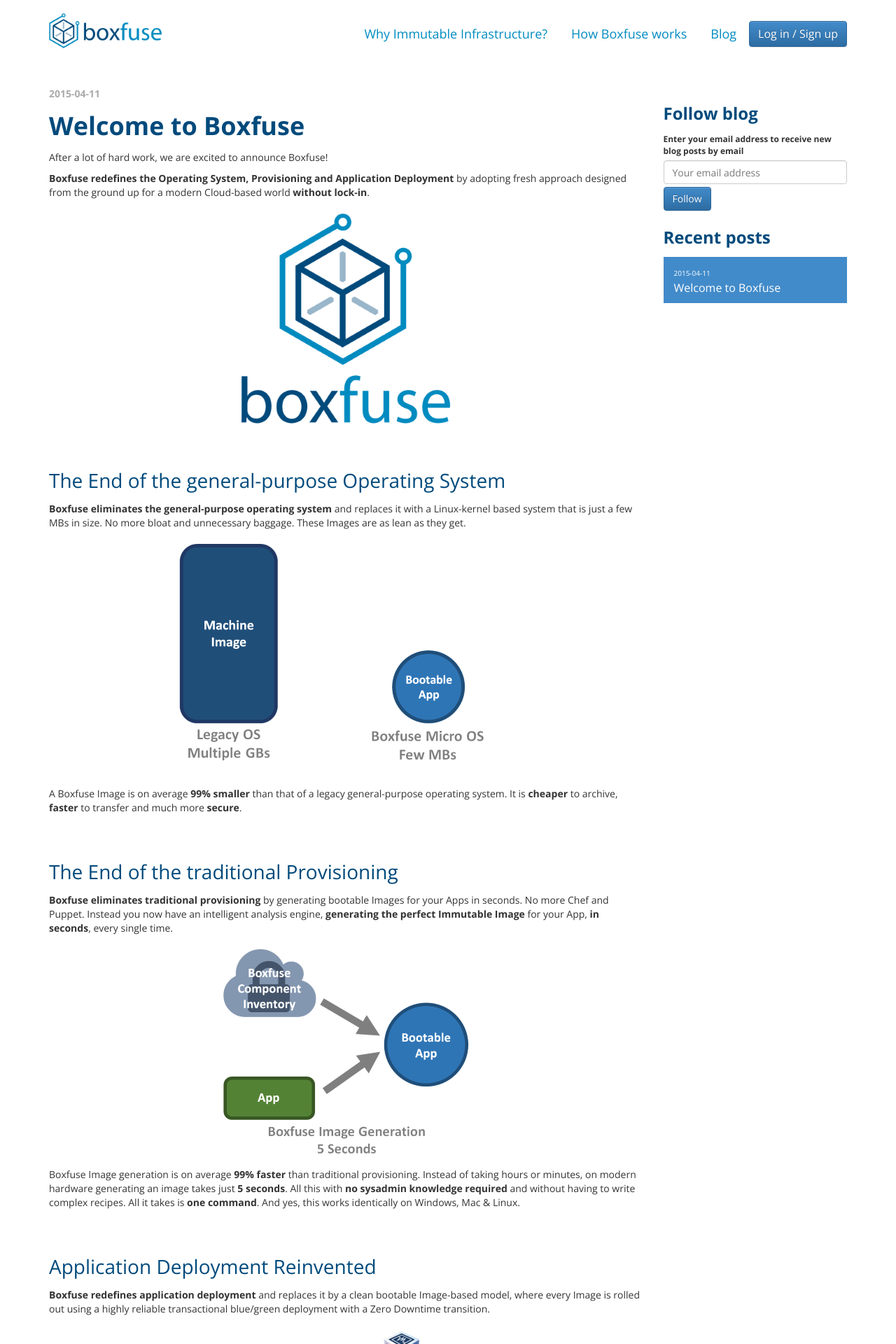
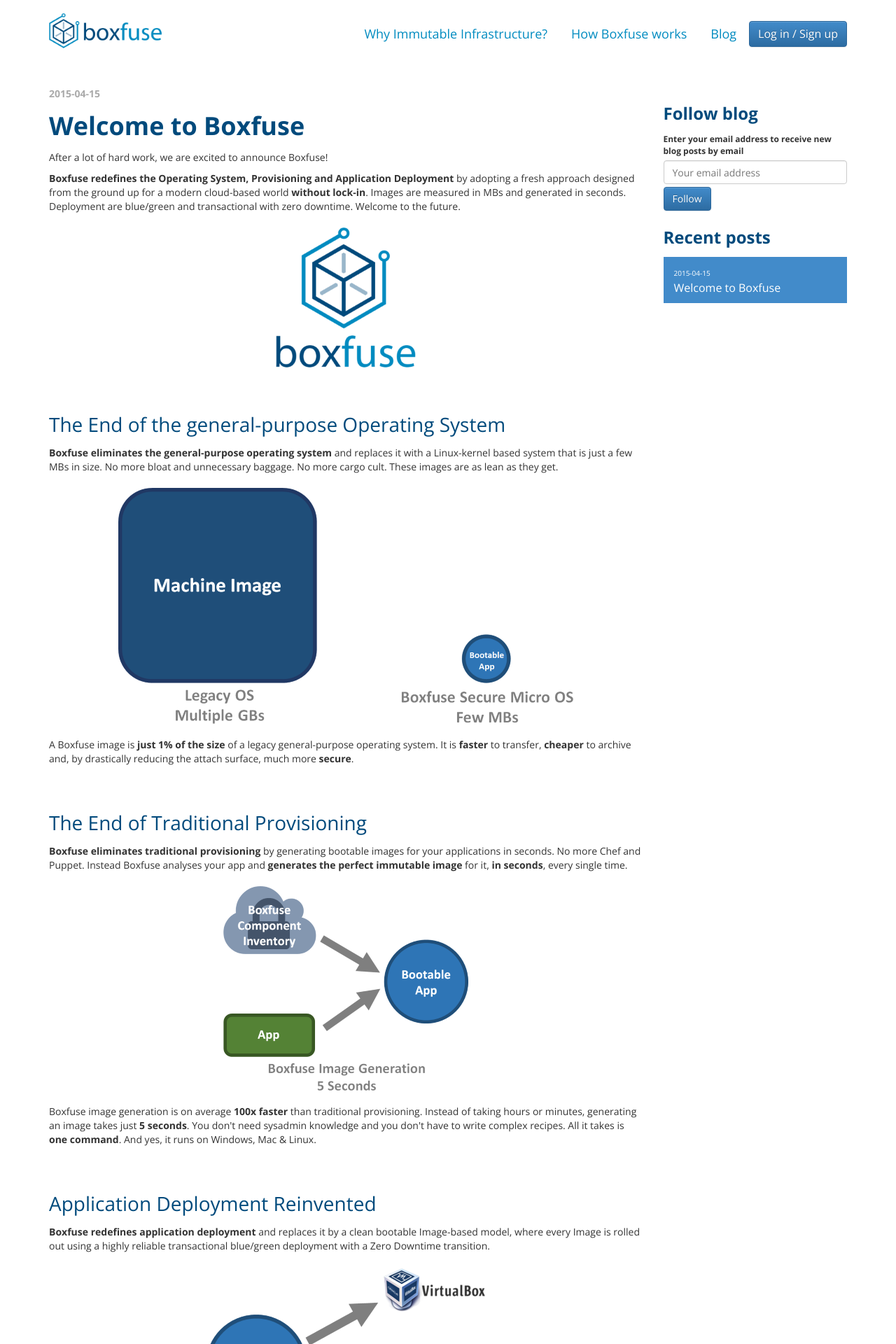
Before and after one commit to flyway/boxfuse.com, a Jekyll site: the page built from _posts/2015-04-15-welcome.html, in a window 1280 px wide. Shown: the top 1920 px of the page at 70% size. Built offline with Jekyll 4.4.1, drawn with Linux system fonts in a browser that asks for light colours; comment, search, counter and statistics services are not loaded; some of the changed text lies outside the part shown.

Commit message:
Minor typo fixes

```diff
--- a/_layouts/default.html
+++ b/_layouts/default.html
@@ -5,6 +5,7 @@
         {% if page.pill %} {{ page.pill }} -{% endif %}{% if page.subtitle %} {{ page.subtitle }} -{% endif %}{% if page.title %} {{ page.title }} -{% endif %}
         Boxfuse &bull; Immutable Infrastructure Made Easy.</title>
     <link rel="alternate" type="application/atom+xml" title="Boxfuse" href="/blog/atom.xml" />
+    <link rel="canonical" href="https://boxfuse.com{{page.url}}"/>
     <meta name="viewport" content="width=device-width, initial-scale=1.0">
     <meta name="description" content="Boxfuse - Immutable Infrastructure Made Easy.">
     <meta charset="UTF-8"/>
--- a/_posts/2015-04-11-welcome.html
+++ b/_posts/2015-04-15-welcome.html
@@ -6,38 +6,39 @@ permalink: /blog/welcome.html
 <div>
     <p>After a lot of hard work, we are excited to announce Boxfuse!</p>
 
-    <p><strong>Boxfuse redefines the Operating System, Provisioning and Application Deployment</strong> by adopting fresh approach
-    designed from the ground up for a modern Cloud-based world <strong>without lock-in</strong>.</p>
+    <p><strong>Boxfuse redefines the Operating System, Provisioning and Application Deployment</strong> by adopting a fresh approach
+    designed from the ground up for a modern cloud-based world <strong>without lock-in</strong>. Images are measured in MBs and generated in seconds.
+    Deployment are blue/green and transactional with zero downtime. Welcome to the future.</p>
 
     <div class="blog-post-image center">
-        <img src="/assets/img/logo-300.png" alt="Boxfuse">
+        <img src="/assets/img/logo-300.png" alt="Boxfuse" style="height: 200px">
     </div>
 
     <h2 class="blog-post-section">The End of the general-purpose Operating System</h2>
 
     <p><strong>Boxfuse eliminates the general-purpose operating system</strong> and replaces it with a Linux-kernel
-        based system that is just a few MBs in size. No more bloat and unnecessary baggage. These Images are as lean as they get.</p>
+        based system that is just a few MBs in size. No more bloat and unnecessary baggage. No more cargo cult. These images are as lean as they get.</p>
 
     <div class="blog-post-image center">
         <img src="/assets/img/learn/microos.png" alt="MicroOS">
     </div>
 
-    <p>A Boxfuse Image is on average <strong>99% smaller</strong> than that of a legacy general-purpose operating system.
-        It is <strong>cheaper</strong> to archive, <strong>faster</strong> to transfer and much more <strong>secure</strong>.</p>
+    <p>A Boxfuse image is <strong>just 1% of the size</strong> of a legacy general-purpose operating system.
+        It is <strong>faster</strong> to transfer, <strong>cheaper</strong> to archive and, by drastically reducing the attach surface, much more <strong>secure</strong>.</p>
 
-    <h2 class="blog-post-section">The End of the traditional Provisioning</h2>
+    <h2 class="blog-post-section">The End of Traditional Provisioning</h2>
 
-    <p><strong>Boxfuse eliminates traditional provisioning</strong> by generating bootable Images for your Apps in seconds.
-        No more Chef and Puppet. Instead you now have an intelligent analysis engine, <strong>generating the perfect Immutable Image</strong> for your App, <strong>in seconds</strong>, every single time.
+    <p><strong>Boxfuse eliminates traditional provisioning</strong> by generating bootable images for your applications in seconds.
+        No more Chef and Puppet. Instead Boxfuse analyses your app and <strong>generates the perfect immutable image</strong> for it, <strong>in seconds</strong>, every single time.
     </p>
 
     <div class="blog-post-image center">
         <img src="/assets/img/learn/fuse.png" alt="Fuse">
     </div>
 
-    <p>Boxfuse Image generation is on average <strong>99% faster</strong> than traditional provisioning. Instead of taking
-    hours or minutes, on modern hardware generating an image takes just <strong>5 seconds</strong>. All this with <strong>no sysadmin knowledge required</strong>
-    and without having to write complex recipes. All it takes is <strong>one command</strong>. And yes, this works identically on Windows, Mac &amp; Linux.</p>
+    <p>Boxfuse image generation is on average <strong>100x faster</strong> than traditional provisioning. Instead of taking
+    hours or minutes, generating an image takes just <strong>5 seconds</strong>. You don't need sysadmin knowledge
+    and you don't have to write complex recipes. All it takes is <strong>one command</strong>. And yes, it runs on Windows, Mac &amp; Linux.</p>
 
     <h2 class="blog-post-section">Application Deployment Reinvented</h2>
 
@@ -48,11 +49,11 @@ permalink: /blog/welcome.html
         <img src="/assets/img/learn/deploy.png" alt="Deploy">
     </div>
 
-    <p>Boxfuse deploys Images to ensure <strong>all systems in all environments are identical</strong>, down to the last bit.
+    <p>Boxfuse deploys Images to ensure <strong>all systems are identical in all environments</strong>, down to the last bit.
     This is eliminates a common source of errors. Once generated you can now run the exact same Image locally in development on VirtualBox
     as you you will run in production on AWS.</p>
 
-    <p>Deployment on VirtualBox takes just a few seconds, and a <strong>Zero-Downtime update on AWS</strong> usually completes well <strong>under 90 seconds</strong>.</p>
+    <p>Deployment on VirtualBox takes just a few seconds, and a <strong>Zero-Downtime update on AWS</strong> usually completes in <strong>under 90 seconds</strong>.</p>
 
     <h2 class="blog-post-section">No more Lock-in</h2>
 
@@ -76,11 +77,11 @@ permalink: /blog/welcome.html
 
     <p>Boxfuse is available now.</p>
 
-    <p>We are launching with support for both <strong>war files on Tomcat</strong> on <strong>executable jar</strong> files, running on the <strong>JVM</strong>.
+    <p>We are launching with support for <strong>JVM</strong> apps packaged as either <strong>war files on Tomcat</strong> or <strong>executable jar</strong> files.
         You can <strong>generate Boxfuse micro Images on Windows, Mac or Linux</strong>.
         And you can run them unchanged on <strong>VirtualBox and AWS</strong>.</p>
 
-    <p>We created a <strong>free tier that maps perfectly onto AWS' free tier</strong>. So you can get started with confidence.</p>
+    <p>We created a <strong>free tier that maps perfectly onto AWS' free tier</strong>, so you can get started at no cost.</p>
 
     <p>
         <a href="https://console.boxfuse.com" class="btn btn-primary btn-large btn-jumbo">Sign up for free</a>
--- a/assets/css/main.css
+++ b/assets/css/main.css
@@ -21,12 +21,6 @@ a:hover,a:active,a:focus{
 
 
 h1 {
-	font-weight:bold;
-	font-size:96px;
-	text-align:center;
-	line-height:100px;
-	text-shadow:0 1px 1px rgba(0,0,0,0.6);
-	margin-bottom:30px;
 }
 
 h2 {
--- a/index.html
+++ b/index.html
@@ -5,9 +5,9 @@ tab: home
 <div id="big-sell" class="container container-padded">
     <div class="row">
         <div class="col-md-12">
-            <p id="tagline">
+            <h1 id="tagline">
                 Immutable Infrastructure for Developers
-            </p>
+            </h1>
 
             <p id="tagline2">
                 <span>Fuse your App into an Image in 5 seconds.<br/>Run it on both VirtualBox and AWS unchanged.</span>
--- a/learn/how.html
+++ b/learn/how.html
@@ -19,7 +19,7 @@ subtitle: 'How Boxfuse works'
 
     <p><img src="/assets/img/learn/microos.png" alt="Micro OS"/></p>
 
-    <p>Instead of tediously installing, configuring and tuning a legacy OS, <strong>Boxfuse generates a Micro OS, in
+    <p>Instead of tediously installing, configuring and tuning a legacy OS, <strong>Boxfuse generates a Micro OS for you, in
         seconds.</strong></p>
 
     <p>To do this, Boxfuse analyses your App to determine its technical dependencies. It then pulls the necessary items
--- a/learn/why.html
+++ b/learn/why.html
@@ -57,8 +57,8 @@ subtitle: 'Why Immutable Infrastructure?'
 
     <p>It is the job of the system administrator to ensure that these machines are as identical as possible, yet each is
         built individually. All changes, patches and upgrades need to be performed on all machines.
-        The shear complexity of this task and the numerous moving parts make this very difficult to achieve reliably.
-        Even with automated configuration tools and recipes it is easy for some minor detail to slip through the cracks!</p>
+        The sheer complexity of this task and the numerous moving parts make this very difficult to achieve reliably.
+        Even with automated configuration tools and recipes it's easy for some minor detail to slip through the cracks!</p>
 
     <p>So what could potentially go wrong?</p>
 
```
Also changed, not shown: other parts of learn/how.html (+1 -1 lines), assets/img/learn/microos.png, 1 other file.
